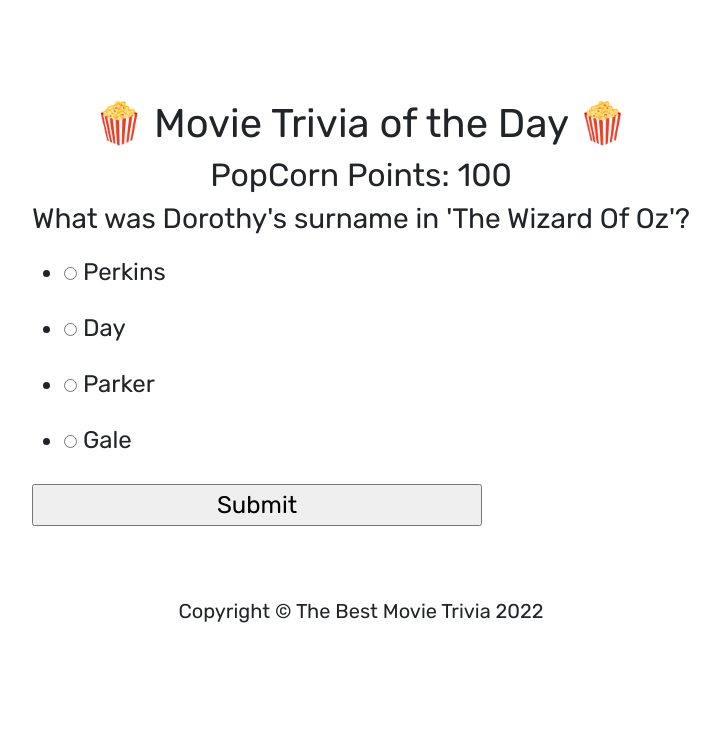
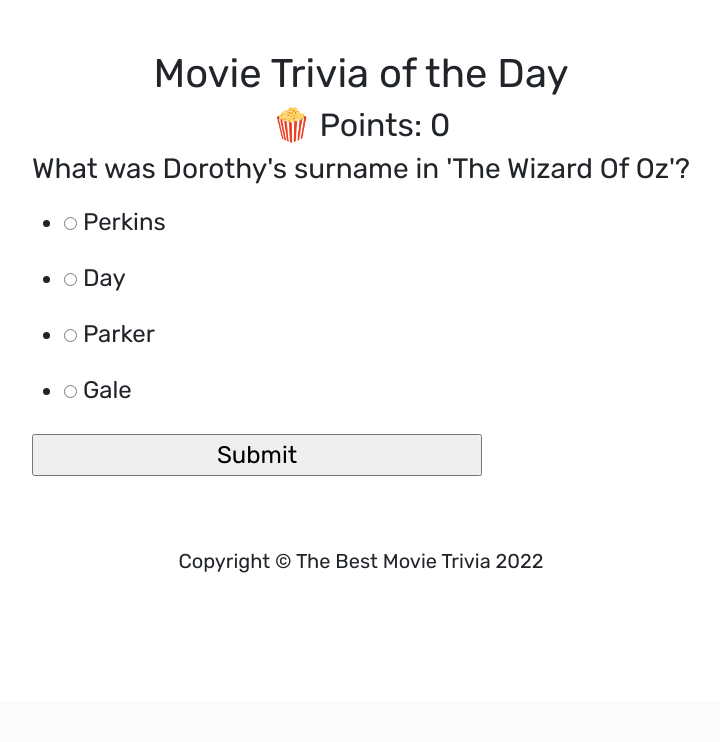
Before and after one commit to Mariavellous/trivia, a Flask app: page /question/1 in a window 1280 px wide. Shown: the part 98-840 px from the top of the page, without its empty margins (279-999 px from the left). After the commit the page ends 671 px from the top, so only its background shows below. Run offline with Flask 2, Linux system fonts and the light colour scheme; a user stored in the database is signed in; data comes from the database, SQL or seed files in the repository; both versions use the stored data as it was after the commit; some libraries are stand-ins or nearby versions; some web fonts are replaced.

Commit message:
Include current_user points on trivia.html

```diff
--- a/main.py
+++ b/main.py
@@ -125,7 +125,7 @@ def show_question(trivia_id):
     print(trivia.correct_answer)
     question = trivia.text
     options = json.loads(trivia.choices)
-    popcorn = "10 points"
+    popcorn = current_user.points
     trivia_form.options.choices[0] = options[0]
     trivia_form.options.choices[1] = options[1]
     trivia_form.options.choices[2] = options[2]
@@ -157,11 +157,11 @@ def show_player_answer(trivia_id):
         db.session.commit()
         # State Player gets the correct answer
         # TODO: Add popcorn to user's profile
-        # popcorn_points = current points + 10
+        popcorn_points = current_user.points + 10
         print("Your answer is right.")
         # Add popcorn to user's profile
         popcorn = "Here are your popcorn points"
-        return render_template("result.html", popcorn=popcorn, correct_answer=correct_answer)
+        return render_template("result.html", popcorn=popcorn, correct_answer=correct_answer, popcorn_points=popcorn_points)
     else:
         new_guess.result = False
         db.session.add(new_guess)
--- a/static/css/styles.css
+++ b/static/css/styles.css
@@ -51,6 +51,7 @@ font-family: 'Rubik Maze', cursive;
   font-size: 1.5rem;
   flex-grow: 1;
   padding: 100px;
+  padding-top: 50px;
 
 }
 
--- a/templates/trivia.html
+++ b/templates/trivia.html
@@ -7,8 +7,8 @@
 <div class="container main-body">
 
 
-  <h1 class="title">🍿 Movie Trivia of the Day 🍿</h1>
-  <h2> PopCorn Points: 100 </h2>
+  <h1 class="title">Movie Trivia of the Day </h1>
+  <h2>  🍿 Points: {{ popcorn }} </h2>
   <div class="forms">
 
     <h3> {{ question }} </h3>
```
Also changed, not shown: trivia-collection.db.
